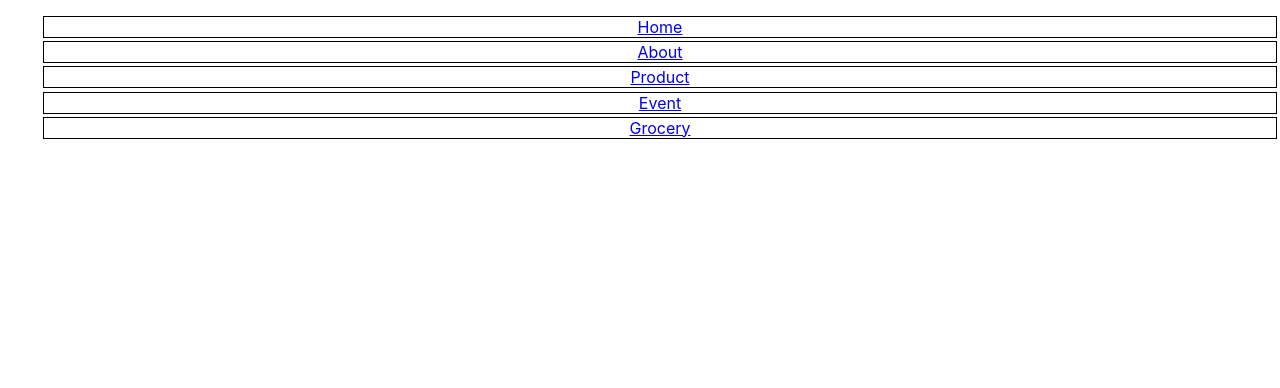
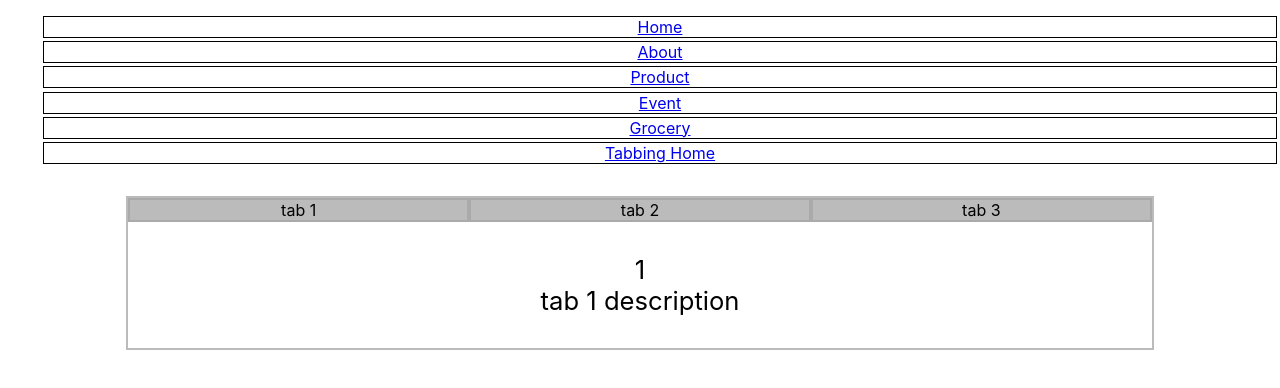
Before and after one commit to Sharnu10/react-2, a React (Create React App) app: page /tabbingHome in a window 1280 px wide. Shown: the top 388 px of the page. Built offline with nearby package versions, Linux system fonts and the light colour scheme.

Commit message:
created tab app

```diff
--- a/src/App.js
+++ b/src/App.js
@@ -7,6 +7,7 @@ import About from "./components/About";
 import FilterableProductTable from "./components/Products/FilterableProductTable";
 import Event from "./components/Events-app/event";
 import GroceryHome from "./components/Events-app/grocery-app/grocery-home";
+import TabbingHome from "./components/tabbing-app/tabbing-home";
 
 export function Square() {
   const [value, setValue] = useState(null);
@@ -67,6 +68,9 @@ function App() {
               <li>
                 <Link to="/grocery">Grocery</Link>
               </li>
+              <li>
+                <Link to="/tabbingHome">Tabbing Home</Link>
+              </li>
             </ul>
           </div>
           <Routes>
@@ -75,6 +79,7 @@ function App() {
             <Route path="/filterProduct" element={<FilterableProductTable />} />
             <Route path="/event-app" element={<Event />} />
             <Route path="/grocery" element={<GroceryHome />} />
+            <Route path="/tabbingHome" element={<TabbingHome />} />
           </Routes>
         </BrowserRouter>
       </div>
--- /dev/null
+++ b/src/components/tabbing-app/tab-description.js
@@ -0,0 +1,8 @@
+export default function TabDescription({ tab }) {
+  return (
+    <div className="description">
+      <div>{tab.id} </div>
+      <div> {tab.description}</div>
+    </div>
+  );
+}
--- /dev/null
+++ b/src/components/tabbing-app/tab.js
@@ -0,0 +1,7 @@
+export default function Tab({ tab, onSelectTab }) {
+  return (
+    <div className="tab" onClick={() => onSelectTab(tab.id)}>
+      {tab.title}
+    </div>
+  );
+}
--- /dev/null
+++ b/src/components/tabbing-app/tabbing-home.css
@@ -0,0 +1,21 @@
+.tabs {
+  width: 80%;
+  margin: 2rem auto;
+  border: 2px solid #bbb;
+}
+
+.tab-heading {
+  display: flex;
+}
+
+.tab-heading > div {
+  flex: 1;
+  background-color: #bbb;
+  border: 2px solid #aaa;
+  cursor: pointer;
+}
+
+.description {
+  margin: 2rem;
+  font-size: 1.6rem;
+}
--- /dev/null
+++ b/src/components/tabbing-app/tabbing-home.js
@@ -0,0 +1,30 @@
+import { useState } from "react";
+
+import Tab from "./tab";
+import TabDescription from "./tab-description";
+import "./tabbing-home.css";
+
+export default function TabbingHome() {
+  const [tabsData, setTabsData] = useState([
+    { id: 1, title: "tab 1", description: "tab 1 description" },
+    { id: 2, title: "tab 2", description: "tab 2 description" },
+    { id: 3, title: "tab 3", description: "tab 3 description" },
+  ]);
+
+  const [selectedTab, setSelectedTab] = useState(tabsData[0]);
+  function onSelectTab(id) {
+    setSelectedTab(tabsData.find((tab) => tab.id === id));
+  }
+
+  return (
+    <div className="tabs">
+      <div className="tab-heading">
+        {tabsData.map((tab) => (
+          <Tab key={tab.title} tab={tab} onSelectTab={onSelectTab} />
+        ))}
+      </div>
+
+      <TabDescription tab={selectedTab} />
+    </div>
+  );
+}
```
